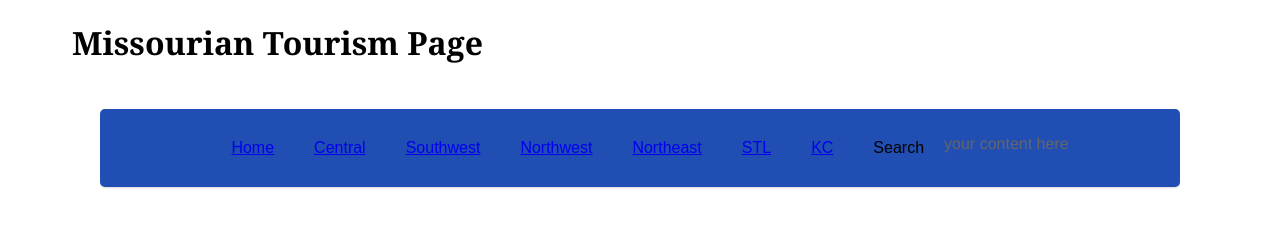
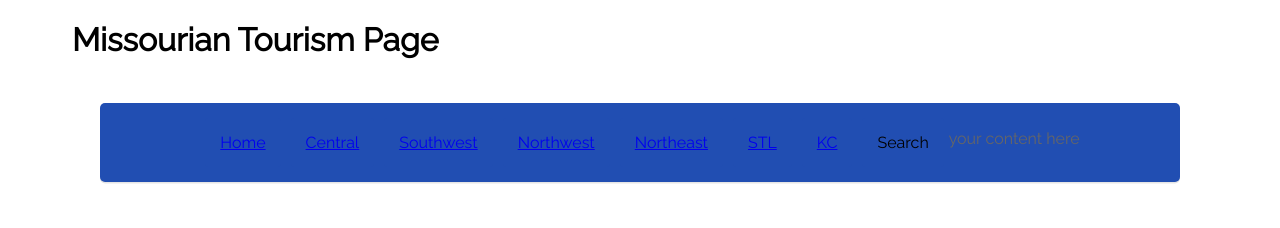
Before and after one commit to J4502-ss20/MOTourism, a plain HTML site: page index.html in a window 1280 px wide. Drawn offline with Linux system fonts and the light colour scheme.

Commit message:
raleway into css

```diff
--- a/style.css
+++ b/style.css
@@ -2,11 +2,11 @@
 
 p {
 	color: #666666;
-    font-family: Helvetica, Arial, sans-serif;
+    font-family: 'Raleway', sans-serif;
 }
 
 h1 {
-    font-family: Georgia, "Times New Roman", serif;
+    font-family: 'Raleway', sans-serif;
 }
 
 #container{
@@ -55,7 +55,7 @@ li {
 
 body {
 	font-size: 1em;
-	font-family: 'Merriweather Sans', sans-serif;
+	font-family: 'Raleway', sans-serif;
 	color: ##C0C0C0;
 	background: #ffffff;
 	padding-left: 5%;
```
